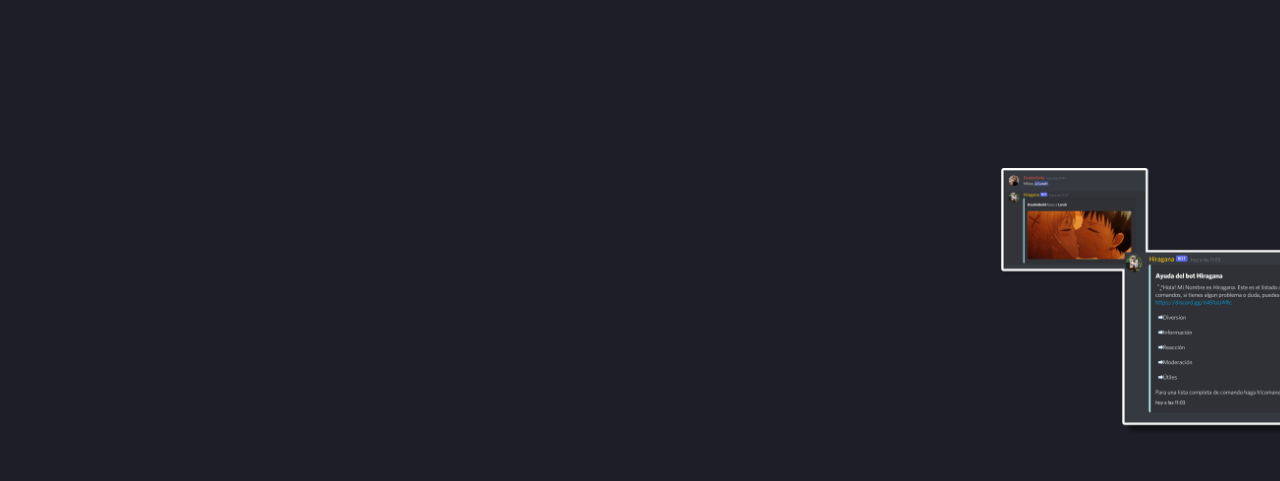
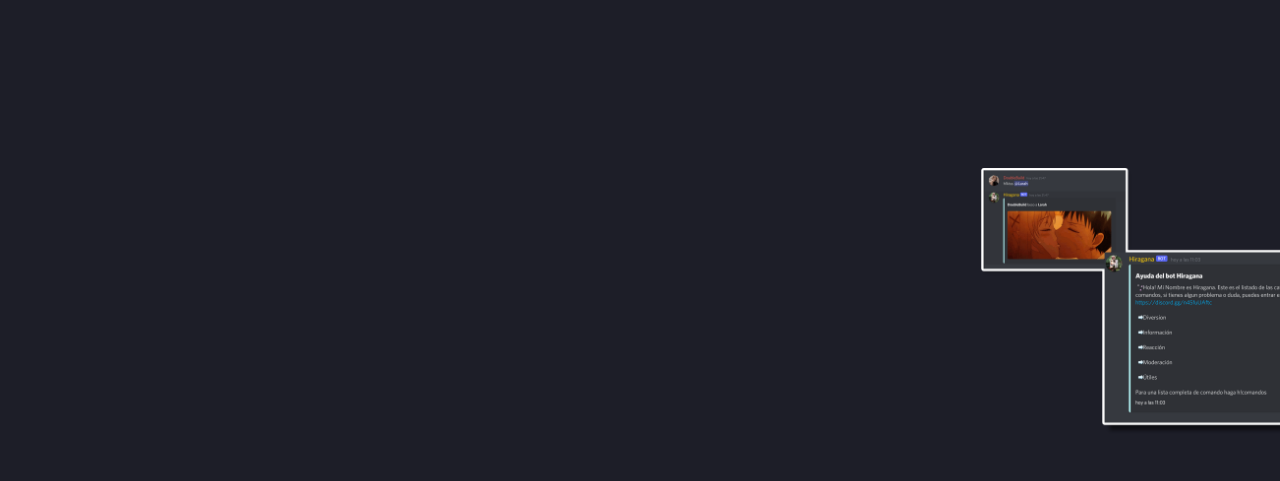
Before and after one commit to xDoubleBuildx/Hiragana-Bot, a plain HTML site: page index.html in a window 1280 px wide. Shown: the part 88-569 px from the top of the page. Drawn offline with nearby package versions, Linux system fonts and the light colour scheme; a web font is replaced by a local one.

Commit message:
Update main.css

```diff
--- a/css/main.css
+++ b/css/main.css
@@ -227,7 +227,7 @@ color: rgba(255, 255, 255, 0.46) !important
 }
 .CenterImg{
     width: 40%;
-     margin-left: 950px;
+     margin-left: 930px;
      }
 #myBtn {
     display: none;
```
